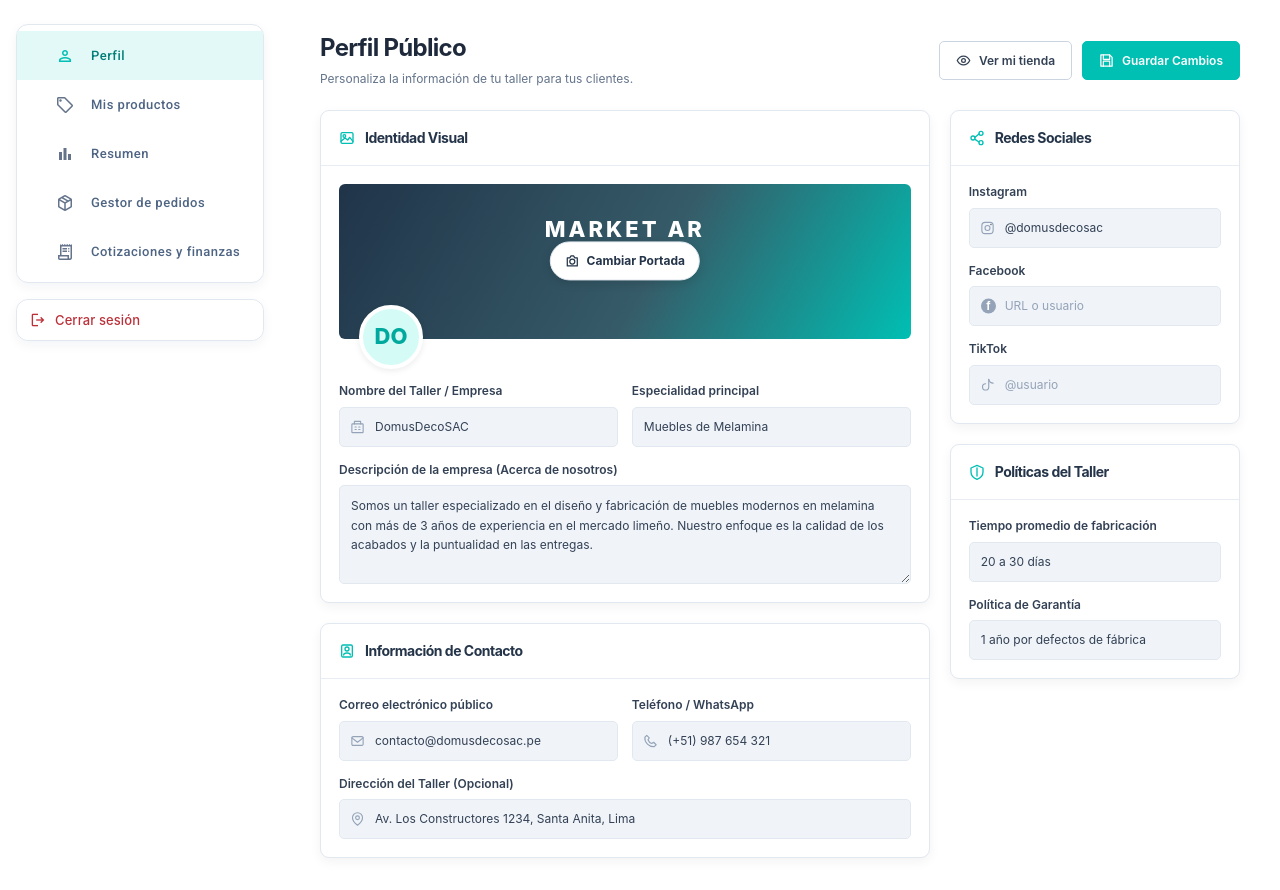
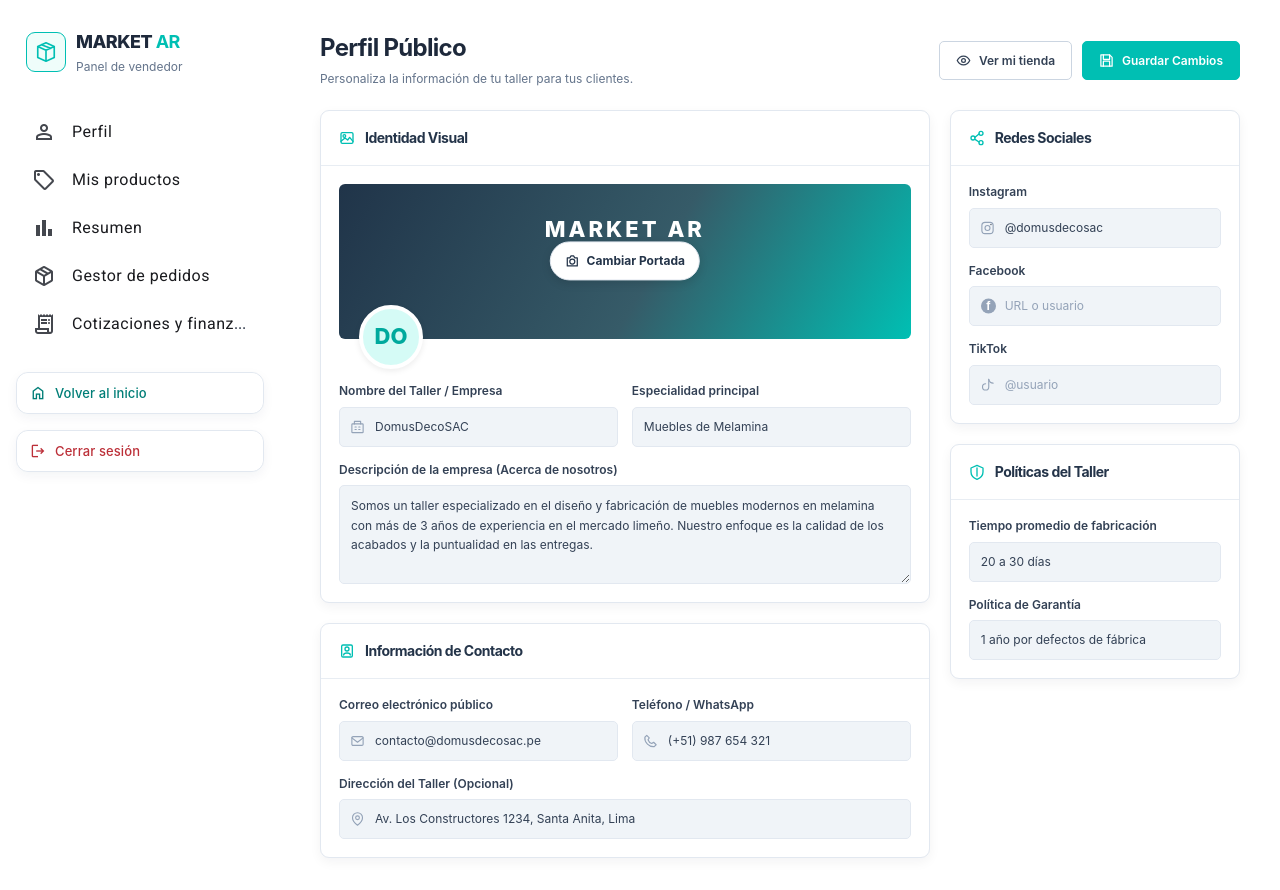
Before and after one commit to UpMarketReality/marketar-frontend, an Angular app: page /perfil-vendedor in a window 1280 px wide. Built offline with nearby package versions, Linux system fonts and the light colour scheme.

Commit message:
Modificacion de la barra lateral

```diff
--- a/src/app/componentes/vendedor-layout-componente/vendedor-layout-componente.css
+++ b/src/app/componentes/vendedor-layout-componente/vendedor-layout-componente.css
@@ -110,6 +110,90 @@
   height: 18px;
 }
 
+/* Logo MARKET AR (mismo diseño que el encabezado general) */
+.brand_container {
+  display: flex;
+  align-items: center;
+  gap: 10px;
+  padding: 4px 10px 8px;
+}
+
+.brand_mark {
+  display: grid;
+  place-items: center;
+  flex-shrink: 0;
+  width: 40px;
+  height: 40px;
+  border: 1.5px solid #00bfb3;
+  border-radius: 9px;
+  background: #effdfa;
+  color: #00bfb3;
+}
+
+.brand_icon {
+  width: 22px;
+  height: 22px;
+  fill: none;
+  stroke: currentColor;
+  stroke-width: 1.8;
+  stroke-linecap: round;
+  stroke-linejoin: round;
+}
+
+.brand_text {
+  display: flex;
+  flex-direction: column;
+  min-width: 0;
+}
+
+.brand_name {
+  color: #1e293b;
+  font-size: 18px;
+  font-weight: 800;
+  letter-spacing: -0.5px;
+  white-space: nowrap;
+}
+
+.brand_name strong {
+  color: #00bfb3;
+}
+
+.brand_sub {
+  color: #64748b;
+  font-size: 12px;
+}
+
+/* Volver al inicio: misma tarjeta que cerrar sesión, en teal */
+.home_container {
+  background: #ffffff;
+  border: 1px solid #e2e8f0;
+  border-radius: 12px;
+  box-shadow: 0 4px 12px rgb(26 46 72 / 5%);
+  overflow: hidden;
+}
+
+.home_btn {
+  --mat-button-text-label-text-color: #007e77;
+  --mat-button-text-label-text-size: 13px;
+  --mat-button-text-label-text-weight: 500;
+
+  width: 100%;
+  justify-content: flex-start;
+  padding: 17px 22px;
+  border-radius: 12px;
+  background: #ffffff;
+}
+
+.home_btn:hover {
+  background: #f3faf9;
+}
+
+.home_btn mat-icon {
+  margin-right: 8px;
+  font-size: 18px;
+  width: 18px;
+  height: 18px;
+}
 /* =========================================
    CONTENIDO DE LAS RUTAS HIJAS
 ========================================= */
--- a/src/app/componentes/vendedor-layout-componente/vendedor-layout-componente.html
+++ b/src/app/componentes/vendedor-layout-componente/vendedor-layout-componente.html
@@ -2,8 +2,19 @@
 <div class="app_layout">
   <!-- Barra lateral del vendedor -->
   <aside class="side_bar">
-
-    <mat-nav-list class="side_nav" aria-label="Menú del vendedor">
+    <!-- LOGO MARKET AR -->
+    <div class="brand_container">
+      <span class="brand_mark">
+        <svg class="brand_icon" aria-hidden="true" viewBox="0 0 24 24">
+          <path d="m3 6 9-4 9 4v12l-9 4-9-4Zm0 0 9 4 9-4M12 10v12M7 4l10 4"/>
+        </svg>
+      </span>
+      <div class="brand_text">
+        <span class="brand_name">MARKET <strong>AR</strong></span>
+        <span class="brand_sub">Panel de vendedor</span>
+      </div>
+    </div>
+    <mat-nav-list class="side_nanv" aria-label="Menú del vendedor">
 
       <!-- MAR-13: PERFIL PUBLICO DEL VENDEDOR -->
       <a mat-list-item
@@ -53,6 +64,13 @@
       </a>
 
     </mat-nav-list>
+    <!-- VOLVER AL INICIO (tienda del comprador, sin cerrar sesión) -->
+    <div class="home_container">
+      <button matButton="text" type="button" class="home_btn" routerLink="/home1">
+        <mat-icon>home</mat-icon>
+        Volver al inicio
+      </button>
+    </div>
 
     <!-- CERRAR SESION -->
     <div class="logout_container">
```
